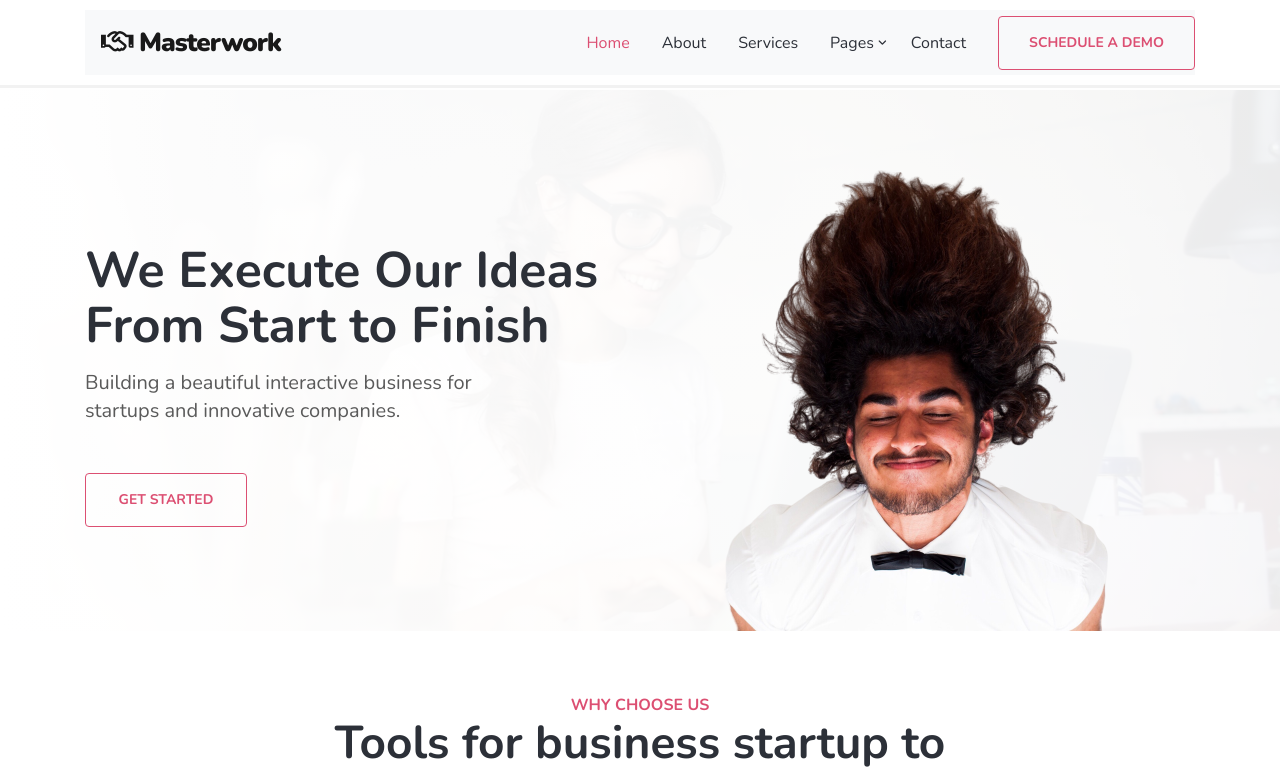
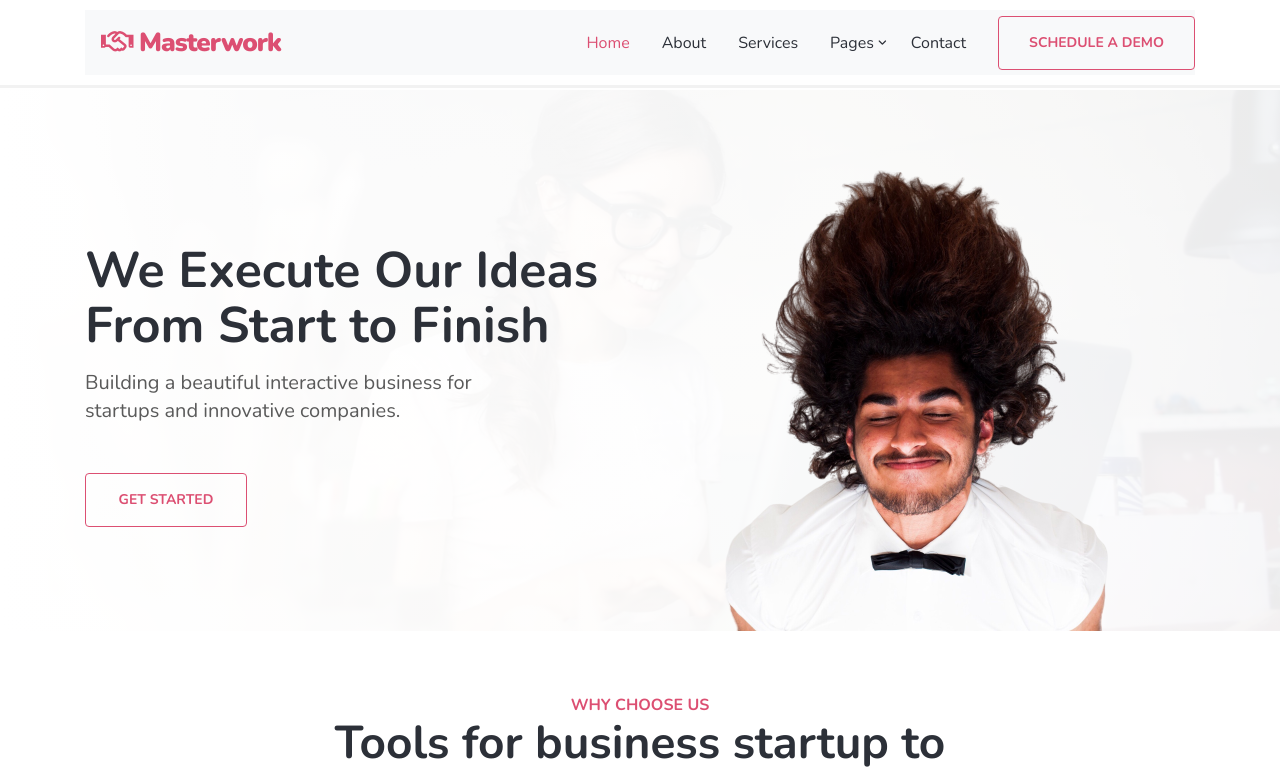
Before and after one commit to ngvahiu/Capstone_Group3, a plain HTML site: page index.html in a window 1280 px wide. In both pictures the pointer is over the link "Masterwork". Shown: the top 769 px of the page. Drawn offline with nearby package versions, Linux system fonts and the light colour scheme.

Commit message:
update header

```diff
--- a/css/main.css
+++ b/css/main.css
@@ -74,6 +74,9 @@ header.nav-fixed{
     font-size: 26px;
     font-weight: 900;
     letter-spacing: -1px;
+}
+.navbar .navbar-brand:hover{
+    color:#dc4f72;
 }
 .navbar .navbar-collapse{
     right: 0;
```
